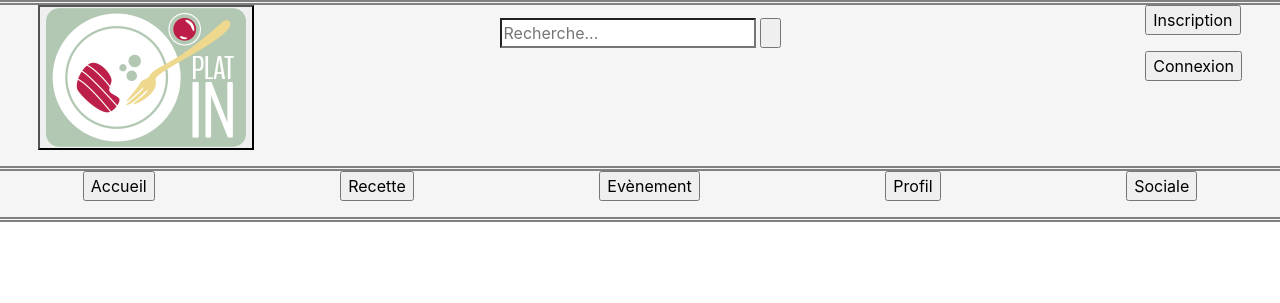
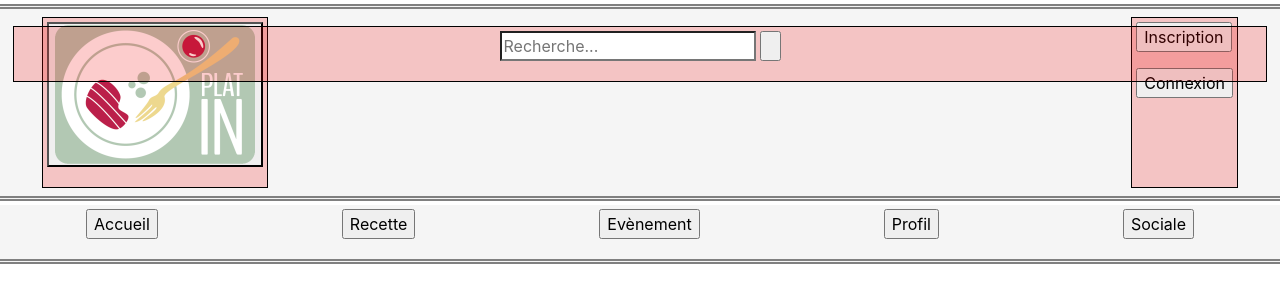
Before and after one commit to moudili/Plat-In, a PHP site: page / in a window 1280 px wide. Shown: the top 303 px of the page. Run offline with PHP 8.4, Linux system fonts and the light colour scheme.

Commit message:
update thanos

```diff
--- a/Css/Bootstrap/MyCss.css
+++ b/Css/Bootstrap/MyCss.css
@@ -1,9 +1,9 @@
-/*div {
+div {
     margin: 4px;
     padding: 4px;
     border: 1px solid black;
     background-color: rgba(240, 0, 0, 0.2);
-    }*/
+    }
 
 .banner1{
 background-color:whitesmoke;
```
